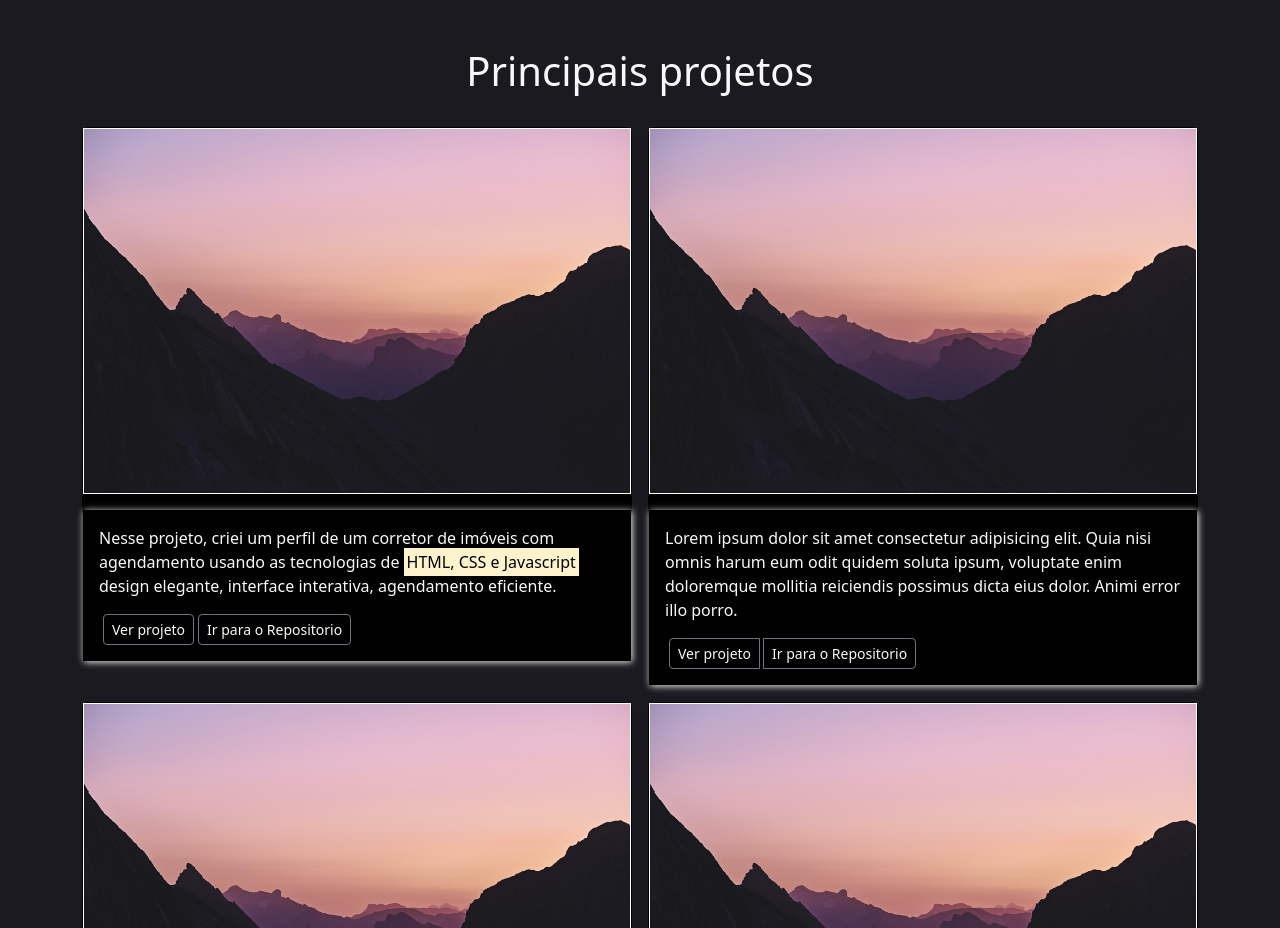
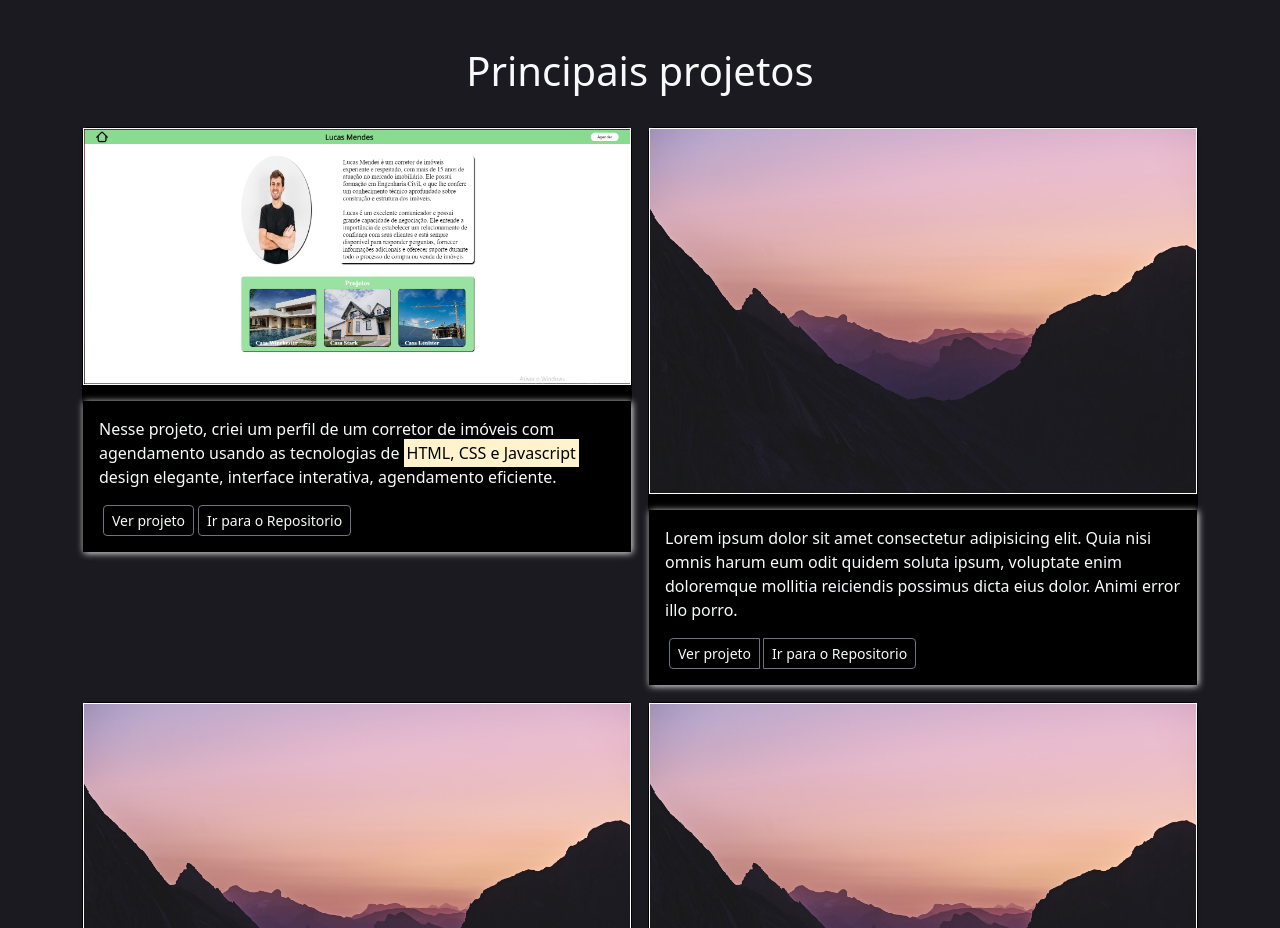
Before and after one commit to IsaiasZaza/Portfolio, a plain HTML site: page index.html in a window 1280 px wide. Shown: the part 1180-2108 px from the top of the page. Drawn offline with nearby package versions, Linux system fonts and the light colour scheme.

Commit message:
alterar fundo image

```diff
--- a/index.html
+++ b/index.html
@@ -79,7 +79,7 @@
                     <div class="row row-cols-1 row-cols-sm-2 row-cols-md-2 g-3">
                         <div class="col">
                             <div class="card shadow-sm bg-black">
-                                <img class="border-Image" src="bg.jpg" alt="">
+                                <img class="border-Image" src="Screenshot_1.png" alt="">
                                 <div class="card-body bg-black text-light">
                                     <p class="card-text">Nesse projeto, criei um perfil de um corretor de imóveis com agendamento usando as tecnologias de <mark>HTML, CSS e Javascript</mark> design elegante, interface interativa, agendamento eficiente.</p>
                                     <div class="d-flex justify-content-between align-items-center">
```
